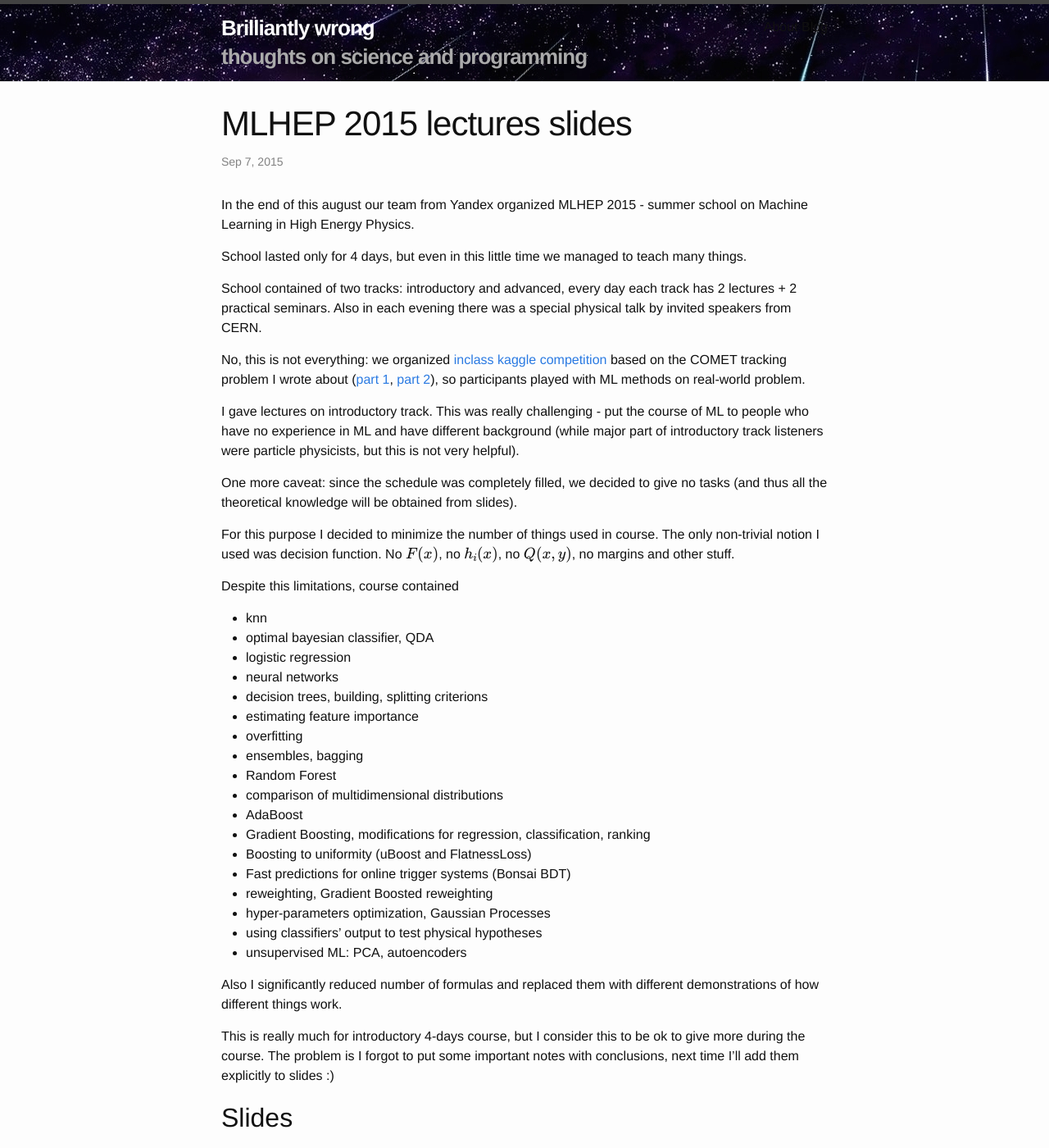
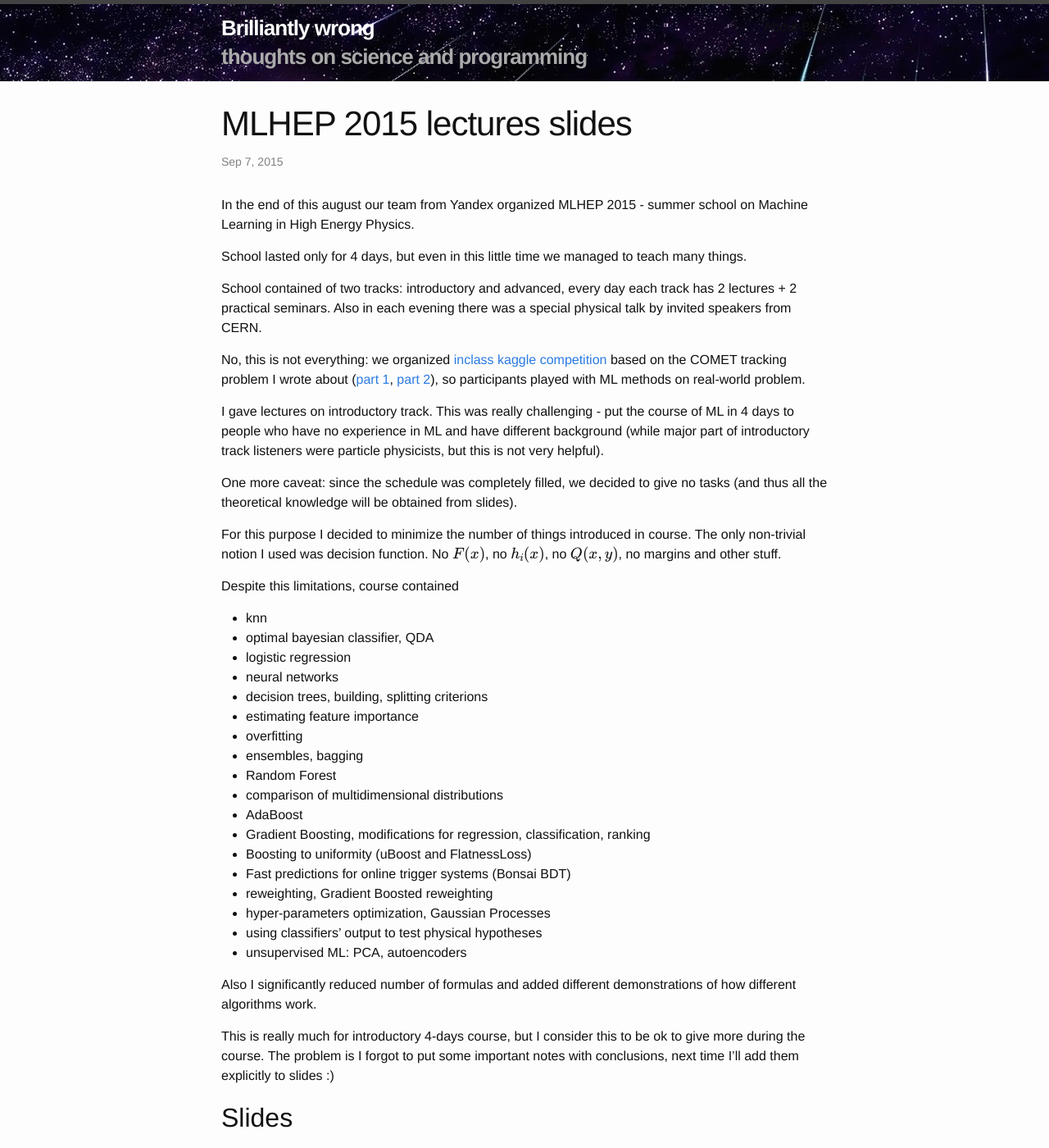
Before and after one commit to arogozhnikov/arogozhnikov.github.io, a Jekyll site: the page built from _posts/2015-09-07-mlhep_slides.markdown, in a window 1280 px wide and 1400 px high. Shown: the whole window at 82% size. Built offline with Jekyll 4.4.1, drawn with Linux system fonts in a browser that asks for light colours; formulas are drawn with MathJax 3; grey boxes are pictures that could not be loaded.

Commit message:
still fighting github

```diff
--- a/_posts/2015-09-07-mlhep_slides.markdown
+++ b/_posts/2015-09-07-mlhep_slides.markdown
@@ -18,13 +18,13 @@ No, this is not everything: we organized [inclass kaggle competition](http://inc
 based on the COMET tracking problem I wrote about ([part 1]({% post_url 2015-06-22-machine-learning-used-in-tracking-of%}),
 [part 2]({% post_url 2015-07-05-machine-learning-in-comet-experiment %})), so participants played with ML methods on real-world problem.
 
-I gave lectures on introductory track. This was really challenging - put the course of ML to people who have no experience in ML
+I gave lectures on introductory track. This was really challenging - put the course of ML in 4 days to people who have no experience in ML
 and have different background (while major part of introductory track listeners were particle physicists, but this is not very helpful).
 
 One more caveat: since the schedule was completely filled, we decided to give no tasks (and thus all the theoretical knowledge
 will be obtained from slides).
 
-For this purpose I decided to minimize the number of things used in course. The only non-trivial notion I used was decision function.
+For this purpose I decided to minimize the number of things introduced in course. The only non-trivial notion I used was decision function.
 No $F(x)$, no $h_i(x)$, no $Q(x, y)$, no margins and other stuff.
 
 Despite this limitations, course contained
@@ -48,7 +48,7 @@ Despite this limitations, course contained
  * using classifiers' output to test physical hypotheses
  * unsupervised ML: PCA, autoencoders
 
-Also I significantly reduced number of formulas and replaced them with different demonstrations of how different things work.
+Also I significantly reduced number of formulas and added different demonstrations of how different algorithms work.
 
 This is really much for introductory 4-days course, but I consider this to be ok to give more during the course.
 The problem is I forgot to put some important notes with conclusions, next time I'll add them explicitly to slides :)
```
